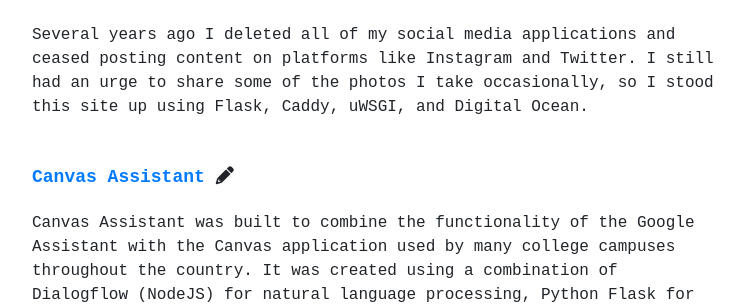
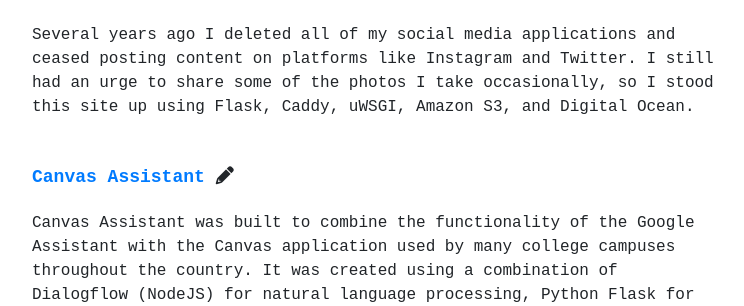
Before and after one commit to jackmford/personal-website-MK2, a Flask app: page / in a window 1280 px wide. Shown: the part 628-934 px from the top of the page, without its empty margins (266-1010 px from the left). Run offline with Flask 2, Linux system fonts and the light colour scheme; some libraries are stand-ins or nearby versions.

Commit message:
fix: tech stack on fordycephotos was wrong

```diff
--- a/app/templates/index.html
+++ b/app/templates/index.html
@@ -42,7 +42,7 @@
       <div class="container-fluid" id="proj-desc-container">
         <div class="row proj-row">
           <span class="proj-p-title"><a href=https://github.com/jackmford/fordycephotos target="_blank">Fordyce Photos</a> <i class="fas fa-camera-retro"></i></span>
-          <p class="proj-p-des">Several years ago I deleted all of my social media applications and ceased posting content on platforms like Instagram and Twitter. I still had an urge to share some of the photos I take occasionally, so I stood this site up using Flask, Caddy, uWSGI, and Digital Ocean.</p>
+          <p class="proj-p-des">Several years ago I deleted all of my social media applications and ceased posting content on platforms like Instagram and Twitter. I still had an urge to share some of the photos I take occasionally, so I stood this site up using Flask, Caddy, uWSGI, Amazon S3, and Digital Ocean.</p>
         </div>
       </div>
 
```
